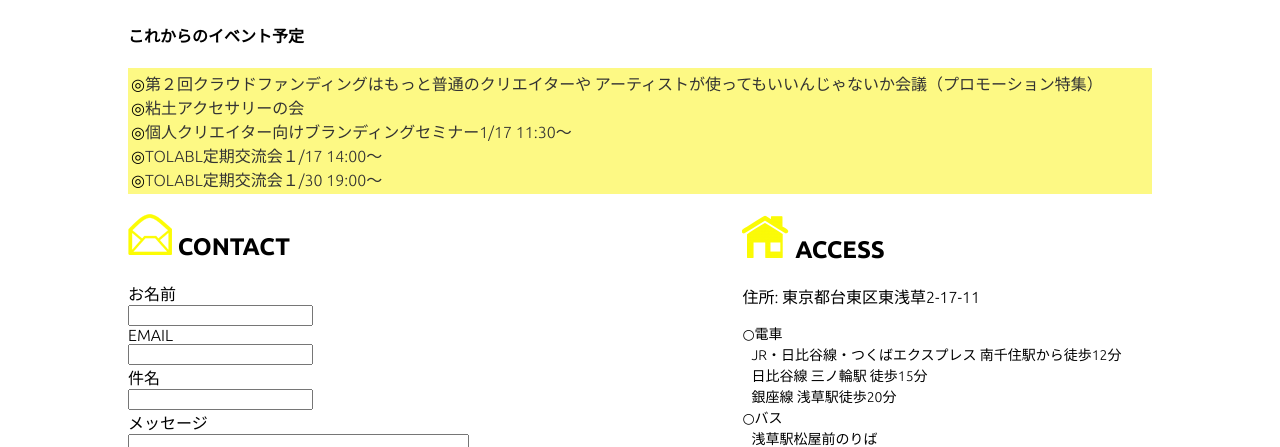
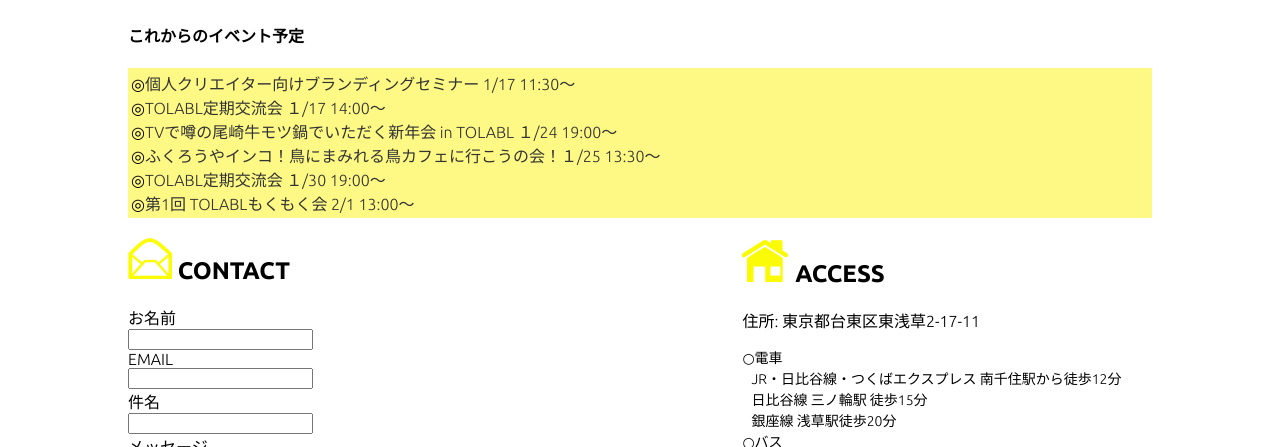
Before and after one commit to tolabl/HP, a plain HTML site: page index.html in a window 1280 px wide. Shown: the part 5317-5764 px from the top of the page. Drawn offline with nearby package versions, Linux system fonts and the light colour scheme; a script that the page names is missing; files whose address does not match are found by name.

Commit message:
イベント更新

```diff
--- a/index.html
+++ b/index.html
@@ -532,13 +532,12 @@
 <iframe src="https://www.google.com/calendar/embed?src=tolabl.com_1g4k8fea0m8athbi2moanaa29c%40group.calendar.google.com&ctz=Asia/Tokyo" style="border: 0" width="100%" height="500" frameborder="0" scrolling="no"></iframe>
               <h4>これからのイベント予定</h4>
               <div class="line_bg_yellow">
-◎<a href="https://www.facebook.com/events/316569878537802">第２回クラウドファンディングはもっと普通のクリエイターや アーティストが使ってもいいんじゃないか会議（プロモーション特集）</a><br />
-◎<a href="https://www.facebook.com/events/1570512236516994">粘土アクセサリーの会</a><br />
-◎<a href="https://www.facebook.com/events/774186489302834">個人クリエイター向けブランディングセミナー1/17 11:30～</a><br />
-◎<a href="https://www.facebook.com/events/602330003205164">TOLABL定期交流会１/17 14:00～</a><br />
-◎<a href="https://www.facebook.com/events/1514965365451055">TOLABL定期交流会１/30 19:00～</a><br />
-
-
+◎<a href="https://www.facebook.com/events/774186489302834">個人クリエイター向けブランディングセミナー 1/17 11:30～</a><br />
+◎<a href="https://www.facebook.com/events/602330003205164">TOLABL定期交流会 １/17 14:00～</a><br />
+◎<a href="https://www.facebook.com/events/588712851230562">TVで噂の尾崎牛モツ鍋でいただく新年会 in TOLABL １/24 19:00～</a><br />
+◎<a href="https://www.facebook.com/events/949166698434812">ふくろうやインコ！鳥にまみれる鳥カフェに行こうの会！１/25 13:30～</a><br />
+◎<a href="https://www.facebook.com/events/1514965365451055">TOLABL定期交流会 １/30 19:00～</a><br />
+◎<a href="https://www.facebook.com/events/988099311217454/">第1回 TOLABLもくもく会 2/1 13:00～</a><br />
               </div>
 
     </section>
```
